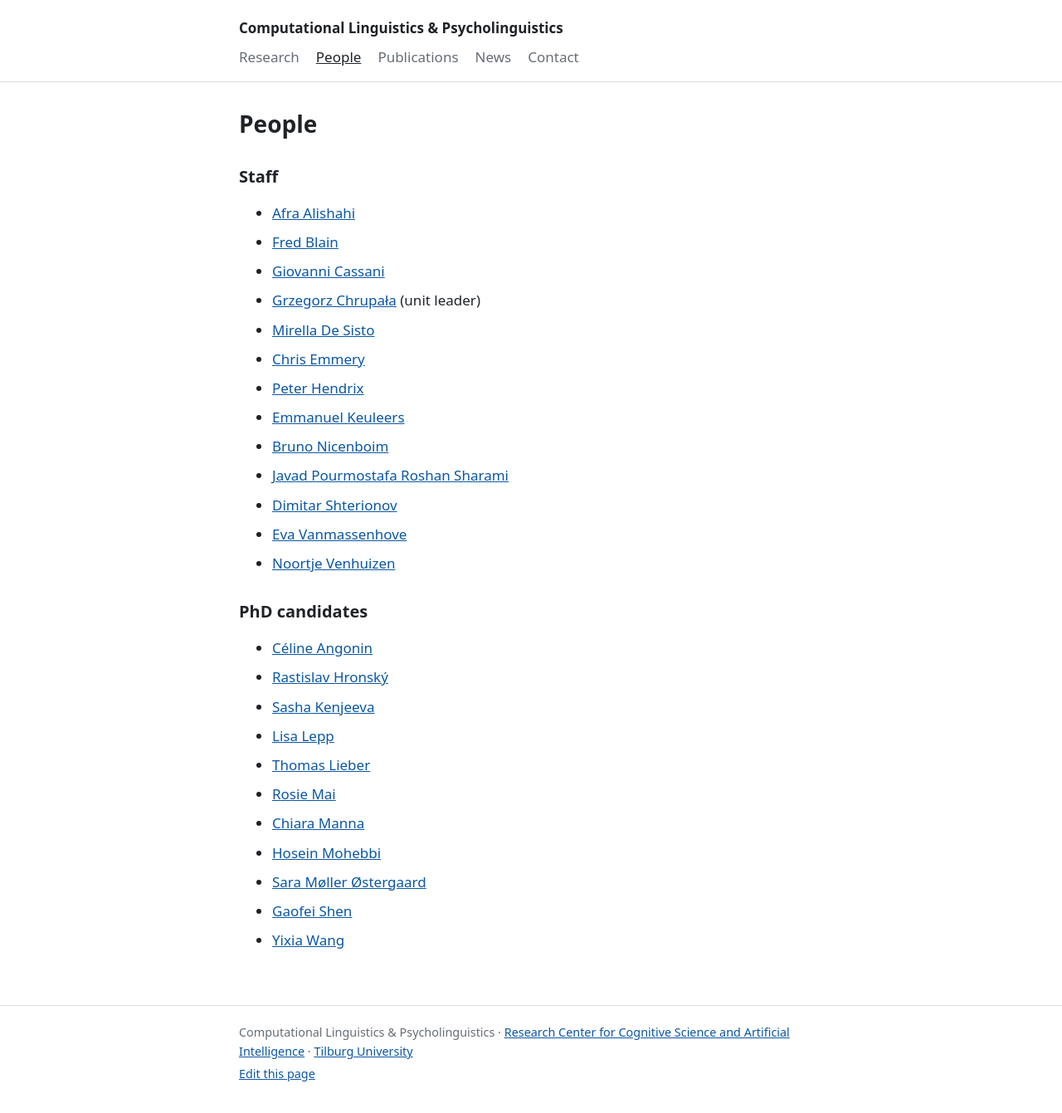
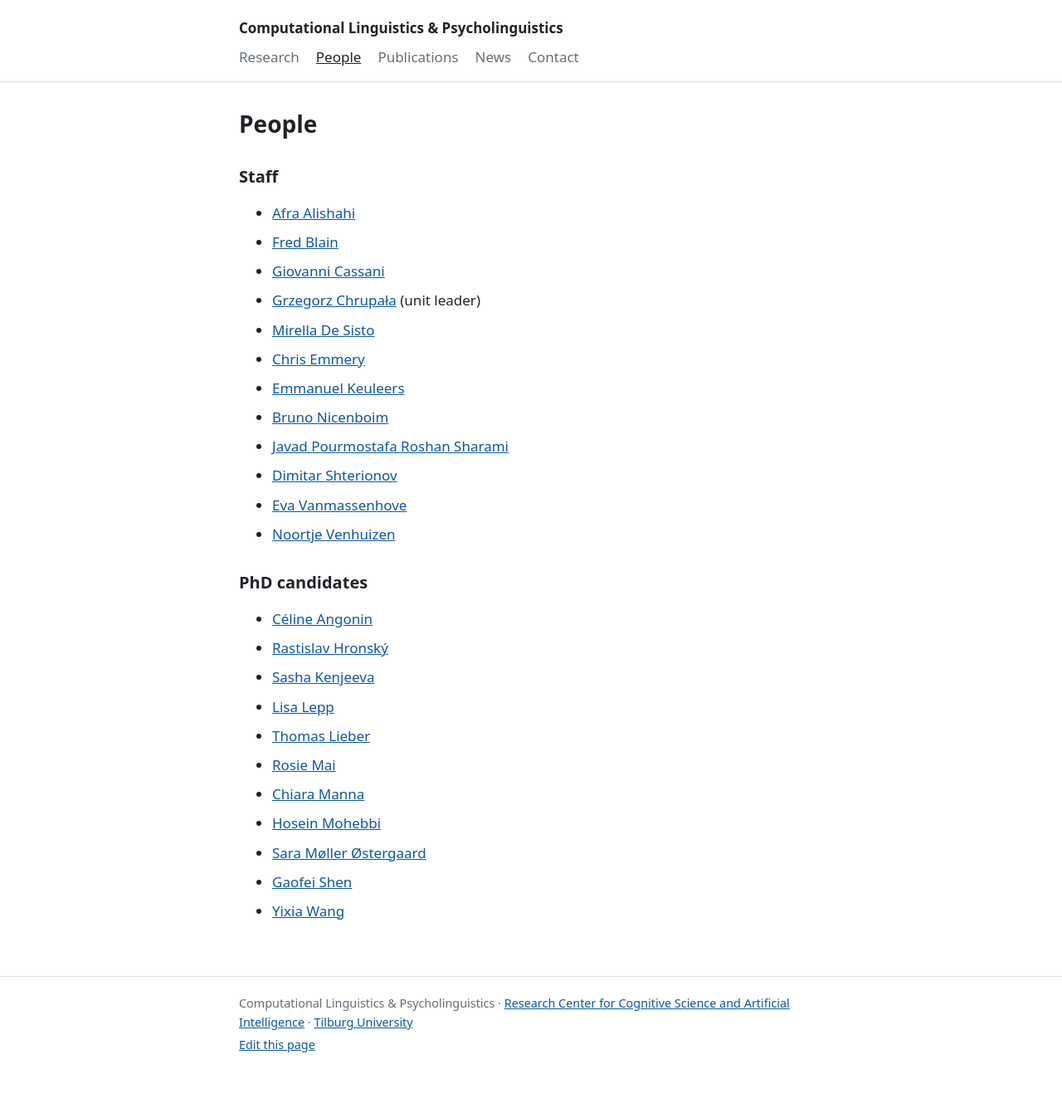
Before and after one commit to tcsai/language-computation, a Jekyll site: the page built from people.md, in a window 1280 px wide. Shown: the whole page at 83% size. Built offline with Jekyll 4.4.1, drawn with Linux system fonts in a browser that asks for light colours; our own code applies the rules of GitHub Pages for plain Markdown files; after the commit the page ends 1306 px from its top, so only the background shows below that.

Commit message:
Remove Peter Hendrix from People page
Co-Authored-By: Claude Opus 5.5 <noreply@anthropic.com>

```diff
--- a/people.md
+++ b/people.md
@@ -8,7 +8,6 @@
 - [Grzegorz Chrupała](https://grzegorz.chrupala.me/) (unit leader)
 - [Mirella De Sisto](https://research.tilburguniversity.edu/en/persons/mirella-de-sisto/)
 - [Chris Emmery](https://cmry.github.io/)
-- [Peter Hendrix](https://research.tilburguniversity.edu/en/persons/peter-hendrix/)
 - [Emmanuel Keuleers](https://research.tilburguniversity.edu/en/persons/emmanuel-keuleers/)
 - [Bruno Nicenboim](https://bruno.nicenboim.me/)
 - [Javad Pourmostafa Roshan Sharami](https://javad.pourmostafa.com/)
```
